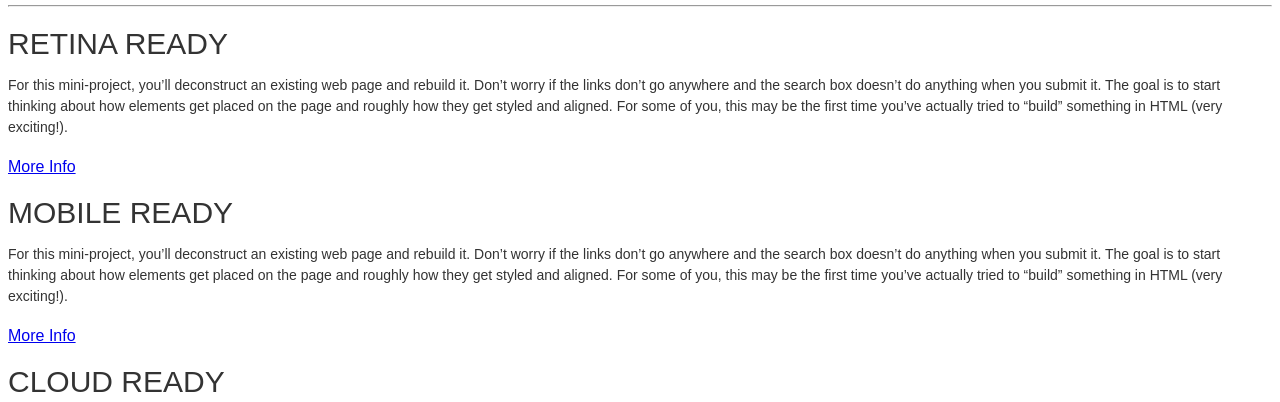
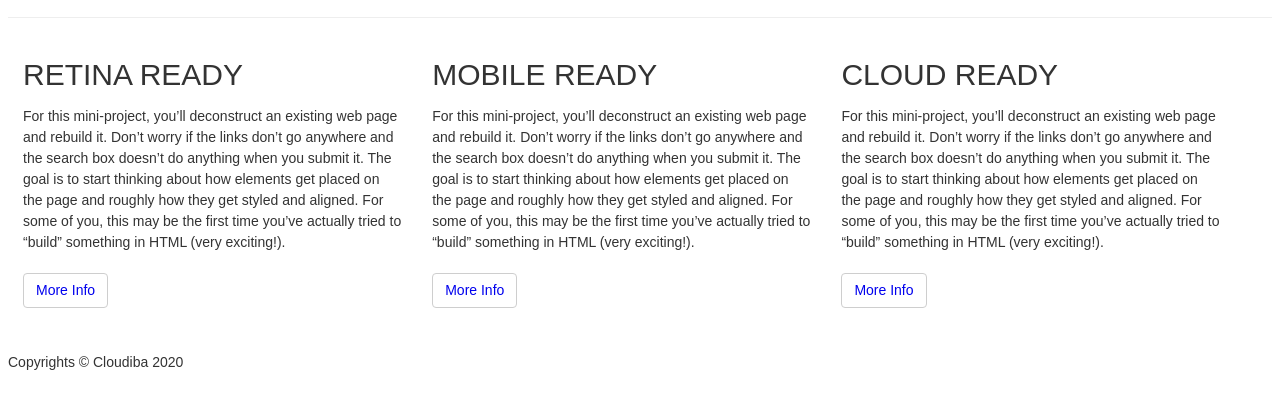
Before and after one commit to sharhan-alhassan/businesswebpage, a plain HTML site: page index.html in a window 1280 px wide. Shown: the part 418-820 px from the top of the page. Drawn offline with Linux system fonts and the light colour scheme.

Commit message:
style.css and index.html edited

```diff
--- a/css/style.css
+++ b/css/style.css
@@ -36,7 +36,7 @@ p {
     border-radius: 6px;
 }
 .col-right {
-    width: 32%;
+    width: 30%;
 }
 .col-left, .col-right {
     float: left;
@@ -57,3 +57,36 @@ p {
 .clear-fix {
     clear: both;
 }
+hr {
+    margin-top: 20px;
+    margin-bottom: 20px;
+    border: 0;
+    border-top: 1px solid #eee;
+}
+/* features */
+.col-1, .col-2, .col-3 {
+    width: 30%;
+    float: left;
+    padding-left: 15px;
+    padding-right: 15px;
+}
+.btn-info {
+    display: inline-block;
+    padding: 6px 12px;
+    font-size: 14px;
+    line-height: 21px;
+    font-weight: normal;
+    cursor: pointer;
+    border: 1px solid #cecece;
+    border-radius: 4px;
+    text-decoration: none;
+    columns: #333;
+}
+.btn-info:hover {
+    color: #333;
+    background-color: #e6e6e6;
+    border-color: #adadad;
+}
+.col-footer {
+    padding: 30px 0;
+}
--- a/index.html
+++ b/index.html
@@ -29,6 +29,7 @@
                     </div>
                 </div>
         </header>
+
         <div class="clear-fix"></div> <!-- this seperates the header from feature section-->
         <section>
             <!-- Seperator-->
@@ -59,7 +60,7 @@
                                 when you submit it. The goal is to start thinking about how elements get placed on
                                 the page and roughly how they get styled and aligned. For some of you, this may be
                                 the first time you’ve actually tried to “build” something in HTML (very exciting!).</p>
-                                <a href="#">More Info</a>
+                                <a href="#" class="btn-info">More Info</a>
                         </div>
                         <!-- col-2 -->
                         <div class="col-2">
@@ -69,7 +70,7 @@
                                 when you submit it. The goal is to start thinking about how elements get placed on
                                 the page and roughly how they get styled and aligned. For some of you, this may be
                                 the first time you’ve actually tried to “build” something in HTML (very exciting!).</p>
-                            <a href="#">More Info</a>
+                            <a href="#" class="btn-info">More Info</a>
                         </div>
                         <!-- col-2 -->
                         <div class="col-3">
@@ -79,11 +80,13 @@
                                 when you submit it. The goal is to start thinking about how elements get placed on
                                 the page and roughly how they get styled and aligned. For some of you, this may be
                                 the first time you’ve actually tried to “build” something in HTML (very exciting!).</p>
-                            <a href="#">More Info</a>
+                            <a href="#" class="btn-info">More Info</a>
                     </div>
                 </div>
             </div>
         </section>
+
+        <div class="clear-fix"></div>
         <!-- footer -->
         <section>
             <!-- main container -->
@@ -91,7 +94,7 @@
                 <!-- single row -->
                 <div class="single-row">
                     <!-- col-full -->
-                    <div>
+                    <div class="col-footer">
                         <p>Copyrights &copy; Cloudiba 2020</p>
                     </div>
                 </div>
```
